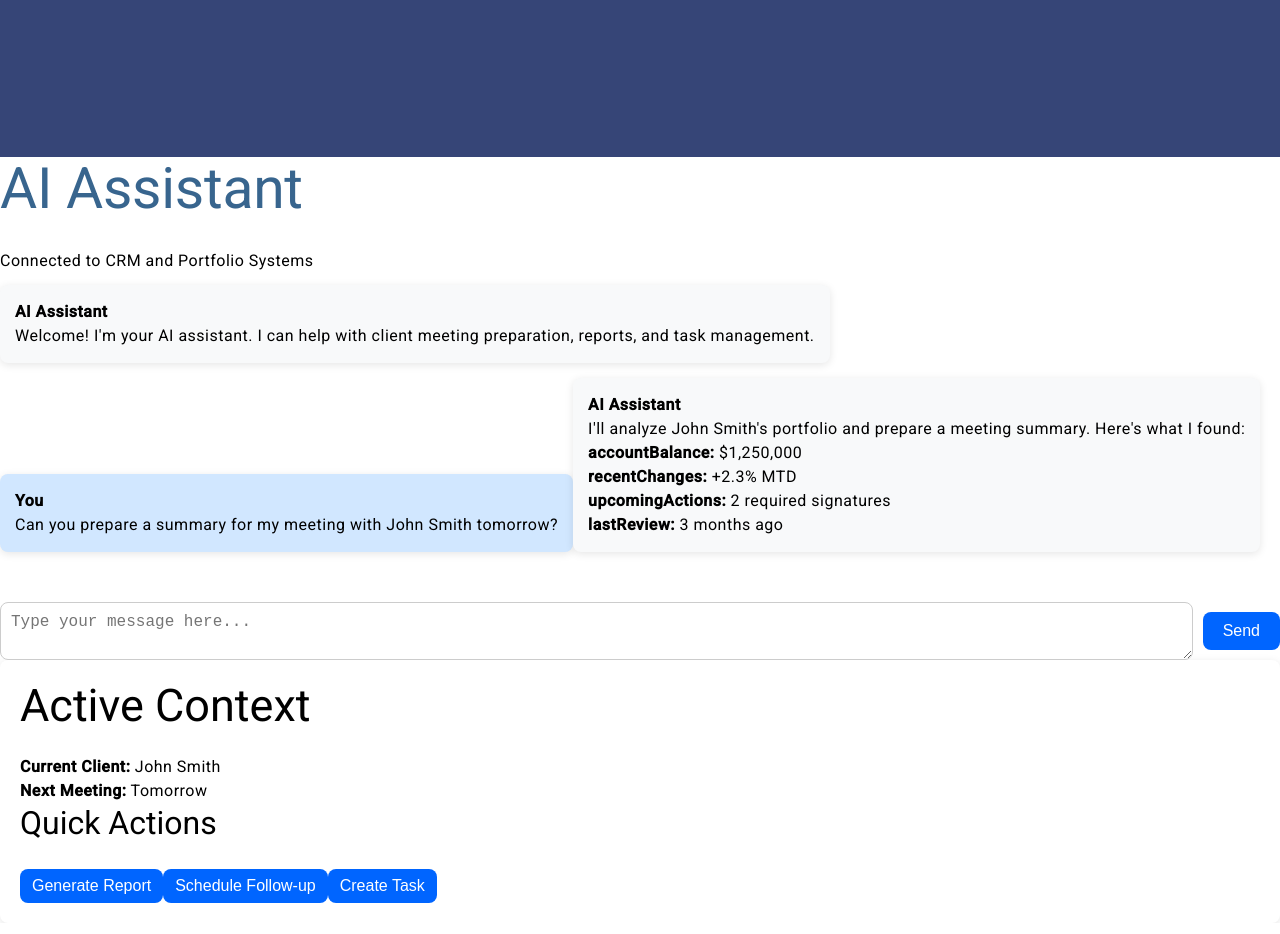
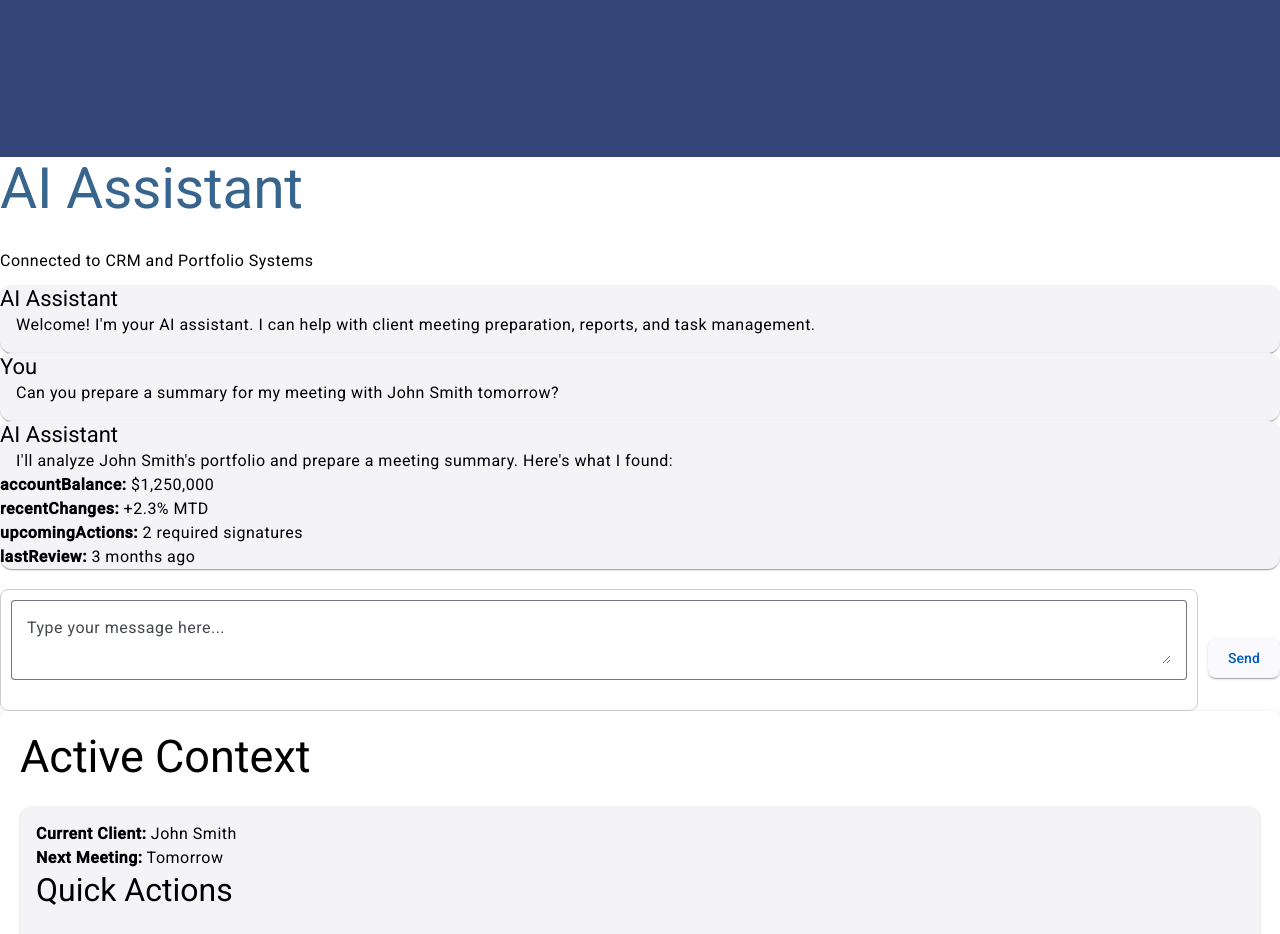
Before and after one commit to smccarthy-pm/Oceans, an Angular app: page / in a window 1280 px wide. Shown: the top 934 px of the page. Built offline with nearby package versions, Linux system fonts and the light colour scheme.

Commit message:
fix styling

```diff
--- a/src/app/ai-interface/components/financial-advisor-interface/financial-advisor-interface.component.html
+++ b/src/app/ai-interface/components/financial-advisor-interface/financial-advisor-interface.component.html
@@ -18,40 +18,32 @@
 
    <!-- Messages Area -->
 <div class="message-area">
-  <div *ngFor="let message of messages; let index = index"
-       [ngClass]="{'user-message': message.type === 'user', 'ai-message': message.type !== 'user'}"
-       class="message-container">
-    <div class="message-type">
-      <strong>{{ message.type === 'user' ? 'You' : 'AI Assistant' }}</strong>
-    </div>
-    <div class="message-content">
+  <mat-card class="message-bubble" *ngFor="let message of messages">
+    <mat-card-title>{{ message.type === 'user' ? 'You' : 'AI Assistant' }}</mat-card-title>
+    <mat-card-content>
       {{ message.content }}
-    </div>
+    </mat-card-content>
     <div *ngIf="message.data">
-      <div class="data-info">
       <div *ngFor="let key of getMessageKeys(message.data!)">
         <strong>{{ key }}:</strong> {{ message.data[key] }}
       </div>
     </div>
-    </div>
-  </div>
+  </mat-card>
 </div>
 
-
-
-
-      <!-- Input Area -->
 <!-- Input Area -->
 <div class="input-area">
-  <textarea [(ngModel)]="inputValue" placeholder="Type your message here..." class="input-box"></textarea>
-  <button (click)="handleSendMessage()" class="send-button">Send</button>
+  <mat-form-field appearance="outline" class="input-box">
+    <textarea matInput [(ngModel)]="inputValue" placeholder="Type your message here..."></textarea>
+  </mat-form-field>
+  <button mat-raised-button color="primary" (click)="handleSendMessage()" class="send-button">Send</button>
 </div>
-
 
 <!-- Active Context Area -->
 <div class="active-context">
   <h2>Active Context</h2>
-  <div class="context-panel">
+  <mat-card class="context-panel">
+    <mat-card-content>
       <div>
         <strong>Current Client:</strong> John Smith
       </div>
@@ -60,9 +52,10 @@
       </div>
       <div>
         <h4>Quick Actions</h4>
-      <button>Generate Report</button>
-      <button>Schedule Follow-up</button>
-      <button>Create Task</button>
+        <button mat-stroked-button color="primary">Generate Report</button>
+        <button mat-stroked-button color="primary">Schedule Follow-up</button>
+        <button mat-stroked-button color="primary">Create Task</button>
       </div>
+    </mat-card-content>
+  </mat-card>
 </div>
-</div>
--- a/src/app/ai-interface/components/financial-advisor-interface/financial-advisor-interface.component.ts
+++ b/src/app/ai-interface/components/financial-advisor-interface/financial-advisor-interface.component.ts
@@ -2,6 +2,11 @@
 import { Component } from '@angular/core';
 import { CommonModule } from '@angular/common';
 import { FormsModule } from '@angular/forms';
+import { MatCardModule } from '@angular/material/card';
+import { MatFormFieldModule } from '@angular/material/form-field';
+import { MatInputModule } from '@angular/material/input';
+import { MatButtonModule } from '@angular/material/button';
+
 
 interface MessageData {
   [key: string]: string | undefined; // Index signature added
@@ -23,7 +28,13 @@ interface Message {
   selector: 'app-financial-advisor-interface',
   imports: [
     CommonModule, // Provides ngClass, *ngFor, and *ngIf
-    FormsModule,  // Provides ngModel
+    FormsModule,
+    CommonModule,
+    FormsModule,
+    MatCardModule,
+    MatFormFieldModule,
+    MatInputModule,
+    MatButtonModule,
   ],
   templateUrl: './financial-advisor-interface.component.html',
   styleUrls: ['./financial-advisor-interface.component.scss']
```
Also changed, not shown: src/app/ai-interface/financial-advisor-interface.module.ts (+9 -0 lines). Lines whose indentation alone changed are shown as unchanged.
